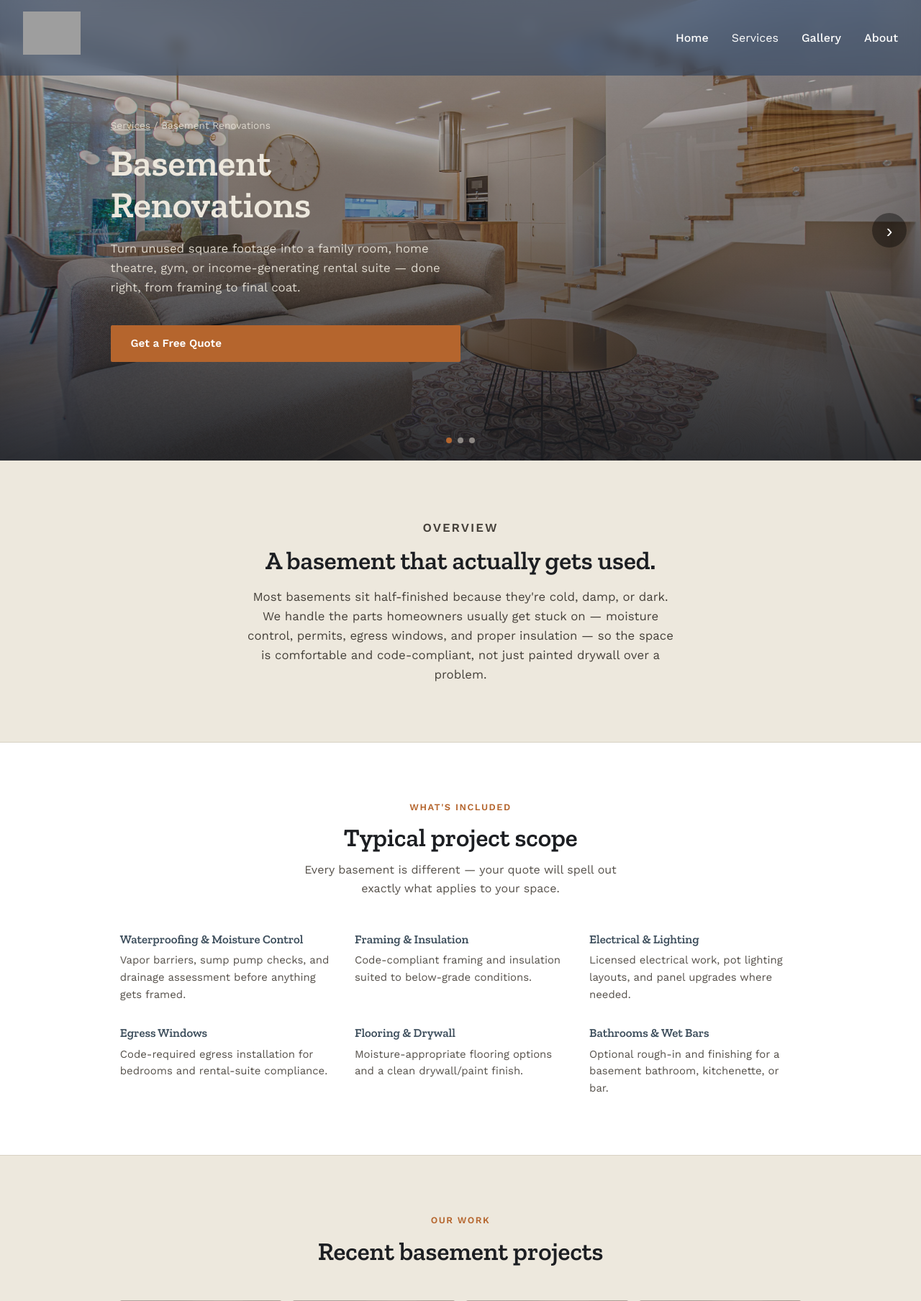
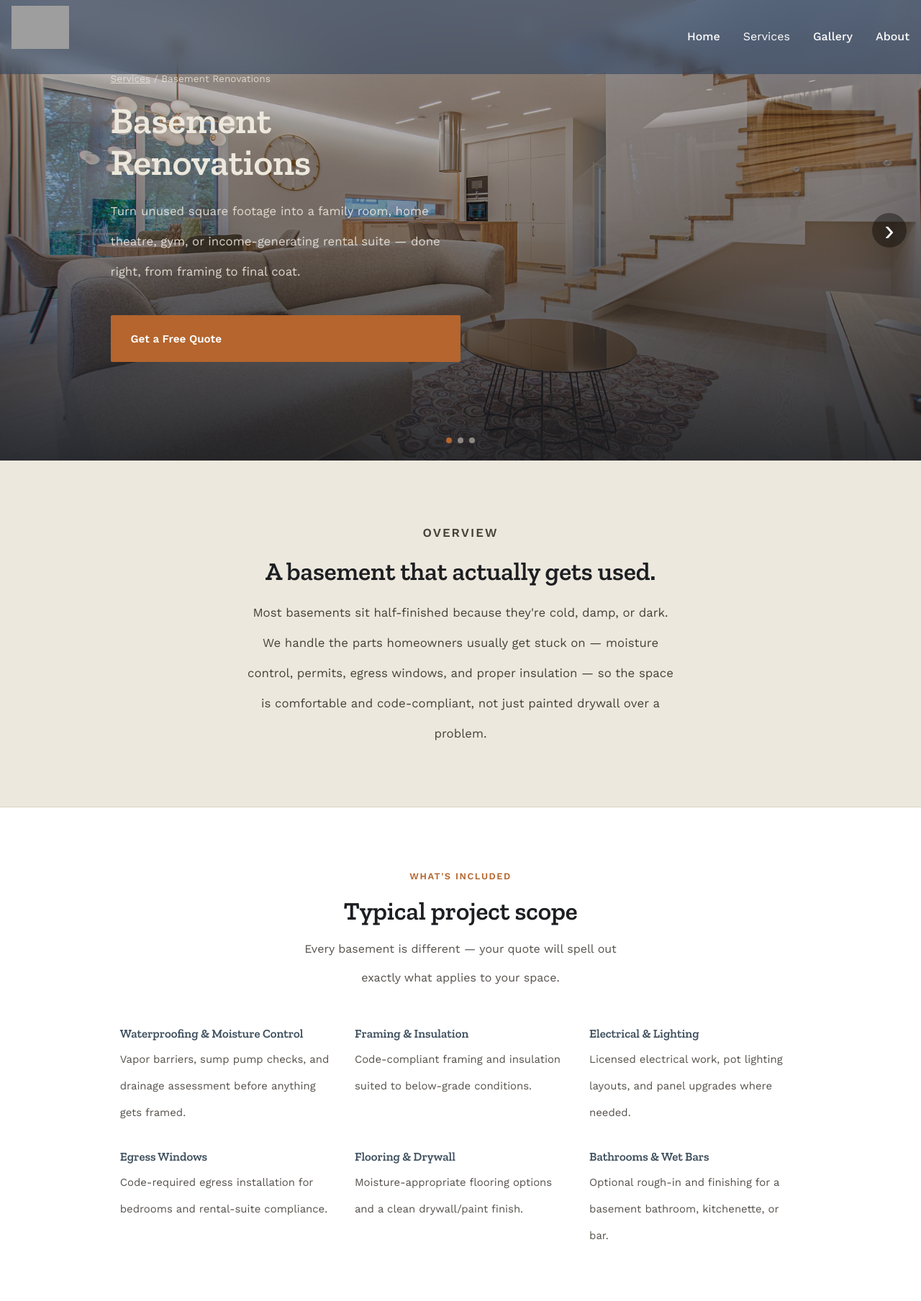
Before and after one commit to Nhasa3/RenoVision, a Django app: page /basement in a window 1280 px wide. Shown: the top 1808 px of the page at 72% size. Run offline with Django 5.2, Linux system fonts and the light colour scheme; grey boxes are pictures that could not be loaded.

Commit message:
Fixed the issue with the design of header with the body of the services pages

```diff
--- a/mysite/static/css/header.css
+++ b/mysite/static/css/header.css
@@ -8,7 +8,7 @@
     justify-content: space-between;
     align-items: center;
 
-    padding: 1rem 2rem;
+    padding: 0.5rem 1rem;
     box-sizing: border-box;
 
     background: rgba(30, 58, 95, 0.5);
--- a/mysite/static/css/service.css
+++ b/mysite/static/css/service.css
@@ -20,7 +20,7 @@ body {
     background: var(--concrete);
     color: var(--charcoal);
     font-family: 'Work Sans', sans-serif;
-    line-height: 1.6;
+    line-height: 2.5;
 }
 h1, h2, h3 { font-family: 'Zilla Slab', serif; font-weight: 600; margin: 0; line-height: 1.15; }
 .eyebrow {
@@ -81,8 +81,8 @@ h1, h2, h3 { font-family: 'Zilla Slab', serif; font-weight: 600; margin: 0; line
     border: none;
     border-radius: 50%;
     cursor: pointer;
-    font-size: 26px;
-    line-height: 48px;
+    font-size: 40px;
+    line-height: 4px;
     text-align: center;
     background: rgba(0,0,0,0.4);
     color: #fff;
```
